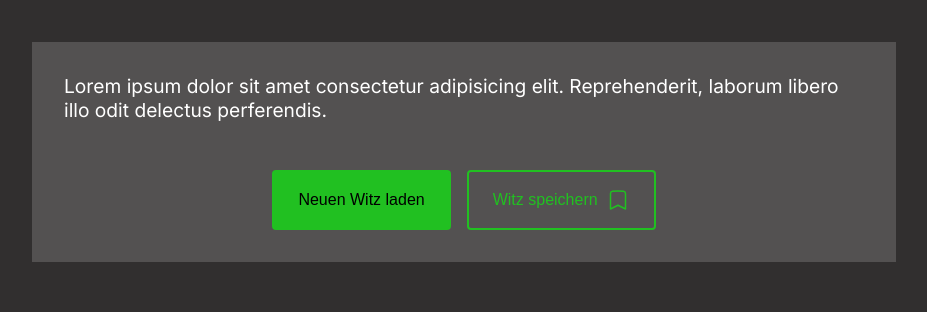
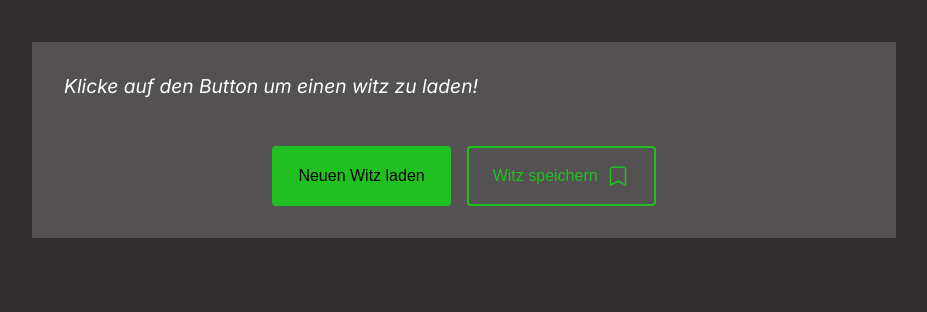
Before and after one commit to p4u1s/Module_7_CH5_WitzeAPP, a website built with Vite: page index.html in a window 1280 px wide. Shown: the part 156-468 px from the top of the page, without its empty margins (176-1103 px from the left). Built offline with nearby package versions, Linux system fonts and the light colour scheme; no server answers; a web font is replaced by a local one.

Commit message:
added removed div again because it broke the app

```diff
--- a/index.html
+++ b/index.html
@@ -13,11 +13,10 @@
       <section class="heading-section">
         <h1 class="heading-section__heading">Witze App</h1>
       </section>
-
       <section class="current-joke">
         <div class="current-joke__text">
-          Lorem ipsum dolor sit amet consectetur adipisicing elit.
-          Reprehenderit, laborum libero illo odit delectus perferendis.
+          <em>Klicke auf den Button um einen witz zu laden!</em>
+        </div>
         <div class="current-joke__button-container">
           <button class="current-joke__button-generate">
             Neuen Witz laden
@@ -39,7 +38,6 @@
               />
             </svg>
           </button>
-          </div>
         </div>
       </section>
 
```
Lines whose indentation alone changed are shown as unchanged.
